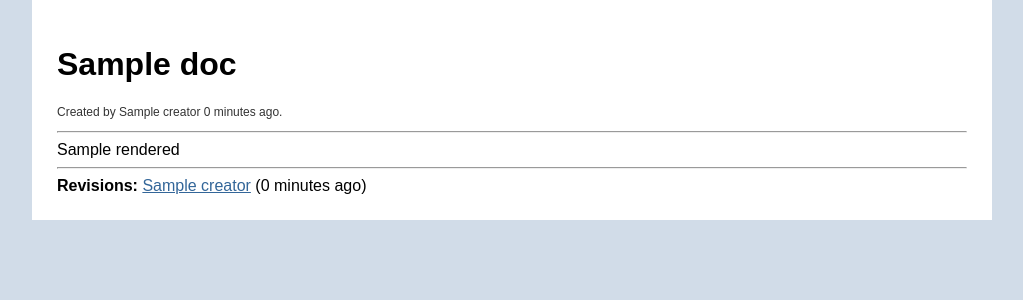
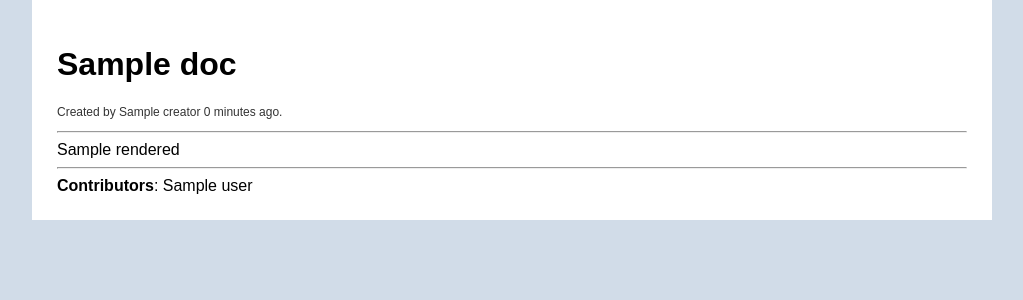
Before and after one commit to berkerpeksag/django-simplewiki, a Django app: template simplewiki/templates/simplewiki/document_detail.html in a window 1280 px wide. Shown: the part 67-367 px from the top of the page, without its empty margins (128-1151 px from the left). Run offline with Django 3.2, Linux system fonts and the light colour scheme; the template is opened without the code that fills it: most values are stand-ins (such as "Sample title", 1, 10 or a date in 2020).

Commit message:
Show contributors whose update a document
This means we need to switch to postgresql.

```diff
--- a/simplewiki/models.py
+++ b/simplewiki/models.py
@@ -38,6 +38,9 @@ class Document(models.Model):
         self.rendered = markdown(self.content)
         super().save(*args, **kwargs)
 
+    def get_contributors(self):
+        return [r.creator.username
+                for r in self.revisions.order_by('creator').distinct('creator')]
 
     def get_absolute_url(self):
         return reverse('simplewiki.detail', kwargs=dict(slug=self.slug))
--- a/simplewiki/templates/simplewiki/document_detail.html
+++ b/simplewiki/templates/simplewiki/document_detail.html
@@ -15,10 +15,8 @@
     <hr>
     {{ doc.rendered|safe }}
     <hr>
-    <strong>Revisions:</strong>
-    {% for rev in doc.revisions.all %}
-        <a href="{% url 'simplewiki.revision' slug=doc.slug pk=rev.pk %}">
-            {{ rev.creator }}</a>
-        ({{ rev.created_on|timesince }} ago){% if not forloop.last %},{% endif %}
+    <strong>Contributors</strong>:
+    {% for user in doc.get_contributors %}
+        {{ user }}
     {% endfor %}
 {% endblock %}
```
Also changed, not shown: testproject/testproject/settings.py (+4 -3 lines).
